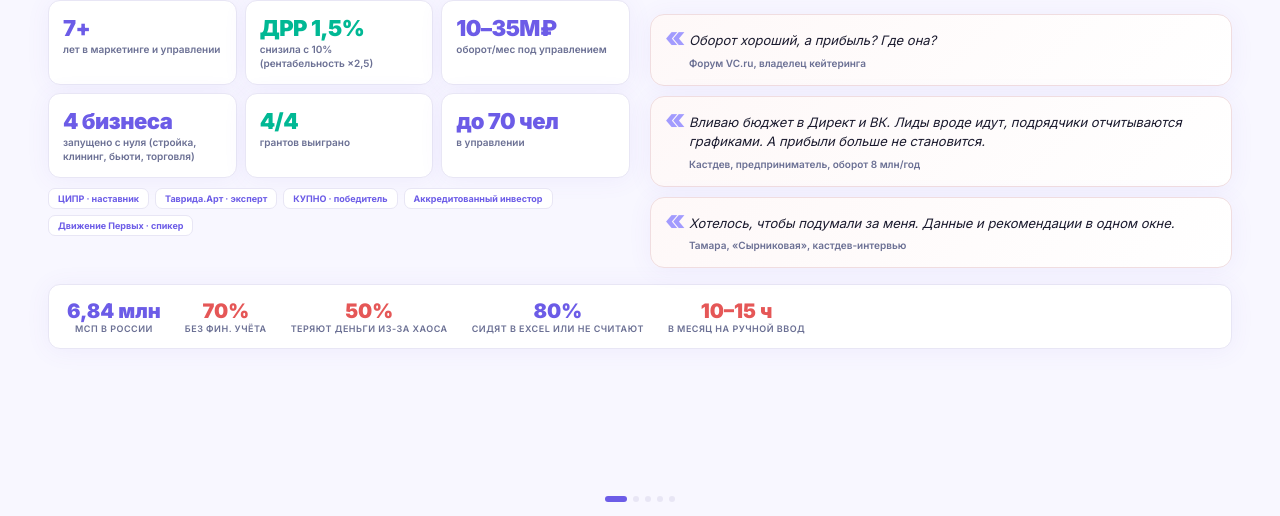
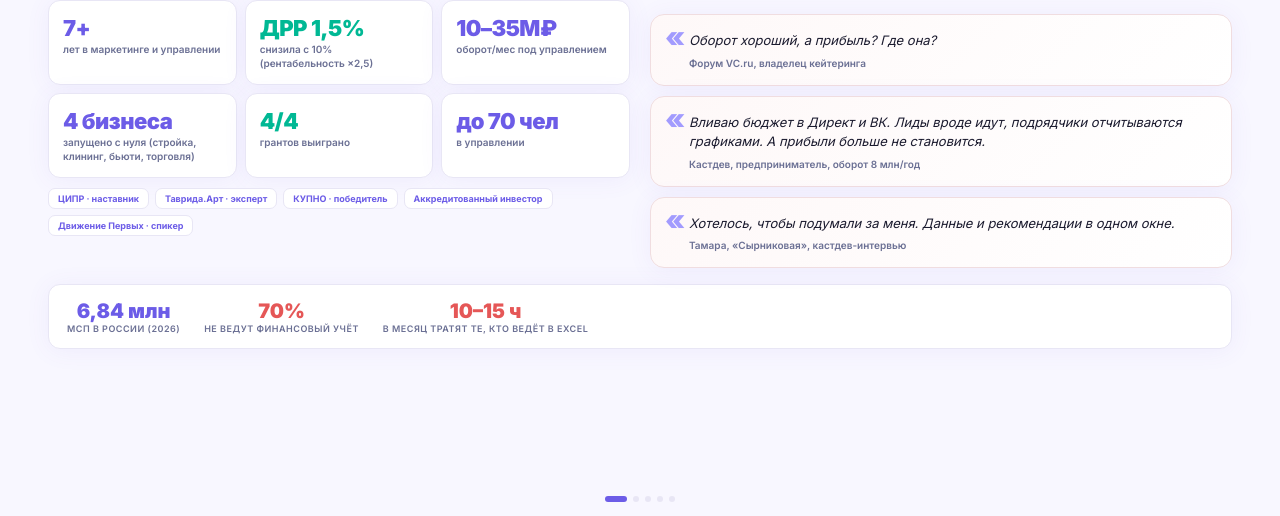
Before and after one commit to advisualpro/PitchSK, a plain HTML site: page index.html in a window 1280 px wide. Shown: the part 284-800 px from the top of the page. Drawn offline with Linux system fonts and the light colour scheme.

Commit message:
Update index.html

```diff
--- a/index.html
+++ b/index.html
@@ -22,8 +22,6 @@
   .big{font-size:38px;font-weight:900;line-height:1.1;letter-spacing:-1.8px;max-width:780px}
   .big .hl{background:linear-gradient(135deg,var(--accent),var(--green));-webkit-background-clip:text;-webkit-text-fill-color:transparent}
   .sub{font-size:16px;color:var(--muted);margin-top:12px;line-height:1.55;max-width:620px;font-weight:500}
-
-  /* Founder grid */
   .fg{display:grid;grid-template-columns:1fr 1fr;gap:20px;margin-top:16px}
   .f-facts{display:grid;grid-template-columns:1fr 1fr 1fr;gap:8px}
   .ff{background:var(--white);border:1.5px solid var(--border);border-radius:12px;padding:14px;box-shadow:var(--sh)}
@@ -32,8 +30,6 @@
   .ff .fl{font-size:10px;color:var(--muted);font-weight:600;margin-top:2px;line-height:1.35}
   .badges{display:flex;gap:6px;flex-wrap:wrap;margin-top:10px}
   .badge{background:var(--white);border:1px solid var(--border);border-radius:7px;padding:4px 9px;font-size:9px;font-weight:700;color:var(--accent)}
-
-  /* Quote cards */
   .quotes{display:grid;grid-template-columns:1fr 1fr;gap:10px;margin-top:14px}
   .q{background:var(--white);border:1.5px solid var(--border);border-radius:14px;padding:16px;box-shadow:var(--sh);position:relative}
   .q.wide{grid-column:1/-1}
@@ -42,15 +38,11 @@
   .q .src{font-size:10px;color:var(--muted);font-weight:600;margin-top:6px;padding-left:22px;font-style:normal}
   .q-red{border-color:#f0dde0;background:linear-gradient(135deg,#fef8f8,#fff)}
   .q-green{border-color:#c8ede2;background:linear-gradient(135deg,#f4fcf9,#fff)}
-
-  /* Stat strip */
   .strip{display:flex;gap:24px;margin-top:16px;padding:14px 18px;background:var(--white);border-radius:12px;border:1.5px solid var(--border);box-shadow:var(--sh)}
   .si{text-align:center}
   .si .sv{font-size:20px;font-weight:900;color:var(--accent)}
   .si .sv.g{color:var(--green)}.si .sv.r{color:var(--red)}
   .si .sl{font-size:9px;color:var(--muted);font-weight:600;text-transform:uppercase;letter-spacing:.5px}
-
-  /* Problem cards */
   .pg{display:grid;grid-template-columns:1fr 1fr;gap:10px;margin-top:14px}
   .pc{background:var(--white);border:1.5px solid var(--border);border-radius:14px;padding:16px;display:flex;gap:10px;align-items:flex-start;box-shadow:var(--sh)}
   .pc .ic{font-size:22px;flex-shrink:0;width:36px;height:36px;display:flex;align-items:center;justify-content:center;border-radius:9px;background:var(--rbg)}
@@ -59,29 +51,21 @@
   .gap-card{grid-column:1/-1;background:linear-gradient(90deg,var(--rbg),var(--ybg));border:1.5px solid #f0dde0;border-radius:12px;padding:14px 18px;display:flex;gap:10px;align-items:center}
   .gap-card p{font-size:12px;font-weight:600;line-height:1.45}
   .gap-card strong{color:var(--red)}
-
-  /* Pills */
   .pills{display:flex;gap:7px;flex-wrap:wrap;margin-top:14px}
   .pill{background:var(--white);border:1.5px solid var(--border);border-radius:10px;padding:10px 14px;display:flex;align-items:center;gap:7px;box-shadow:var(--sh)}
   .pill .pi{font-size:16px}
   .pill .pt{font-size:12px;font-weight:700}
   .pill .pd{font-size:10px;color:var(--muted);font-weight:500}
-
-  /* Mockup */
   .mock{background:var(--white);border:1.5px solid var(--border);border-radius:16px;padding:12px;margin-top:12px;display:flex;gap:8px;box-shadow:var(--sh)}
   .mw{flex:1;background:var(--bg);border:1px solid var(--border);border-radius:10px;padding:12px;text-align:center}
   .mw .mv{font-size:18px;font-weight:800}
   .mw .ml{font-size:9px;color:var(--muted);font-weight:600;margin-top:1px}
   .mw .bar{height:4px;border-radius:2px;background:var(--border);margin-top:6px;overflow:hidden}
   .mw .bar div{height:100%;border-radius:2px}
-
-  /* Flow */
   .flow{display:flex;align-items:center;gap:5px;margin-top:10px;flex-wrap:wrap}
   .fs{background:var(--white);border:1.5px solid var(--border);border-radius:8px;padding:6px 11px;font-size:10px;font-weight:700;box-shadow:var(--sh)}
   .fs.act{border-color:var(--green);background:var(--gbg);color:var(--green)}
   .farr{font-size:12px;color:var(--al);font-weight:800}
-
-  /* VS */
   .vs{display:grid;grid-template-columns:1fr 30px 1fr;gap:10px;align-items:center;margin-top:10px}
   .vb{background:var(--white);border-radius:14px;padding:16px;box-shadow:var(--sh);border:1.5px solid var(--border)}
   .vb.dim{opacity:.6}.vb.lit{border-color:var(--accent);background:linear-gradient(180deg,#f5f3ff,#fff)}
@@ -93,8 +77,6 @@
   .va{font-size:20px;font-weight:900;color:var(--al);text-align:center}
   .vf{display:flex;justify-content:space-between;padding:6px 0 0;margin-top:4px;border-top:2px solid var(--border);font-size:11px;font-weight:700}
   .vb.lit .vf{border-color:var(--accent)}.gv{color:var(--green)}
-
-  /* Funnel */
   .funnel{display:flex;gap:10px;margin-top:12px;align-items:flex-end}
   .fn{flex:1;background:var(--white);border-radius:14px;padding:16px;box-shadow:var(--sh);border:1.5px solid var(--border);text-align:center}
   .fn.act{border-color:var(--green);background:linear-gradient(180deg,var(--gbg),#fff)}
@@ -103,12 +85,9 @@
   .fn .fv{font-size:28px;font-weight:900;letter-spacing:-1.5px}
   .fn .fl{font-size:10px;color:var(--muted);font-weight:600;margin-top:2px;line-height:1.3}
   .fa2{font-size:16px;color:var(--border);align-self:center}
-
-  /* Dots */
   .dots{position:absolute;bottom:14px;left:50%;transform:translateX(-50%);display:flex;gap:6px;z-index:10}
   .dot{width:6px;height:6px;border-radius:50%;background:var(--border);transition:all .3s}
   .dot.on{background:var(--accent);width:22px;border-radius:3px}
-
   @media(max-width:1100px){
     .slide{padding:28px 24px}
     .big{font-size:30px}
@@ -144,7 +123,6 @@
   <div>
     <div class="sec">Екатерина Сивкова · Бизнес-архитектор</div>
     <div class="big">Я каждый день вижу, как бизнес <span class="hl">теряет деньги</span> из-за хаоса в цифрах</div>
-
     <div class="fg">
       <div>
         <div class="f-facts">
@@ -180,13 +158,10 @@
         </div>
       </div>
     </div>
-
     <div class="strip">
-      <div class="si"><div class="sv">6,84 млн</div><div class="sl">МСП в России</div></div>
-      <div class="si"><div class="sv r">70%</div><div class="sl">без фин. учёта</div></div>
-      <div class="si"><div class="sv r">50%</div><div class="sl">теряют деньги из-за хаоса</div></div>
-      <div class="si"><div class="sv">80%</div><div class="sl">сидят в Excel или не считают</div></div>
-      <div class="si"><div class="sv r">10–15 ч</div><div class="sl">в месяц на ручной ввод</div></div>
+      <div class="si"><div class="sv">6,84 млн</div><div class="sl">МСП в России (2026)</div></div>
+      <div class="si"><div class="sv r">70%</div><div class="sl">не ведут финансовый учёт</div></div>
+      <div class="si"><div class="sv r">10–15 ч</div><div class="sl">в месяц тратят те, кто ведёт в Excel</div></div>
     </div>
   </div>
 </div>
@@ -197,7 +172,6 @@
   <div class="tag">Проблема</div>
   <div>
     <div class="big">У предпринимателя всё разбросано. <span class="hl">Между этим — пропасть.</span></div>
-
     <div class="pg">
       <div class="pc">
         <div class="ic">📊</div>
@@ -232,7 +206,6 @@
         <p>ПланФакт считает только деньги. AmoCRM только сделки. <strong>Сквозной аналитики «реклама → клиент → сделка → прибыль» не существует. Между ними пропасть.</strong></p>
       </div>
     </div>
-
     <div class="quotes" style="margin-top:12px">
       <div class="q q-red">
         <p>Формулы постоянно слетают, искажение информации, не точность данных</p>
@@ -253,7 +226,6 @@
   <div>
     <div class="sec">Экосистема в одном окне</div>
     <div class="big">6 модулей. 42 инструмента. <span class="hl">Сквозная аналитика.</span></div>
-
     <div class="pills">
       <div class="pill"><div class="pi">💰</div><div><div class="pt">Финансы</div><div class="pd">P&L, прогноз, ДДС</div></div></div>
       <div class="pill"><div class="pi">📈</div><div><div class="pt">Маркетинг</div><div class="pd">ROI, LTV, когорты</div></div></div>
@@ -262,7 +234,6 @@
       <div class="pill"><div class="pi">🤝</div><div><div class="pt">Продажи</div><div class="pd">Воронка, сделки</div></div></div>
       <div class="pill"><div class="pi">📄</div><div><div class="pt">Право</div><div class="pd">Шаблоны, налоги</div></div></div>
     </div>
-
     <div class="mock">
       <div class="mw">
         <div class="ml">Выручка</div>
@@ -284,7 +255,6 @@
         <div style="font-size:11px;font-weight:700;color:var(--accent);line-height:1.4;text-align:left;margin-top:4px">«Реклама 89% при норме 10%. Отключите убыточные кампании. Экономия ~40 000 ₽/мес»</div>
       </div>
     </div>
-
     <div style="margin-top:10px">
       <div style="font-size:9px;font-weight:700;color:var(--accent);letter-spacing:2px;text-transform:uppercase;margin-bottom:4px">Сквозная связь</div>
       <div class="flow">
@@ -296,7 +266,6 @@
         <div class="fs act">Рекомендация ИИ</div>
       </div>
     </div>
-
     <div class="quotes" style="margin-top:10px">
       <div class="q q-green">
         <p>Живая финмодель с постоянным взаимодействием, чтобы понимать — выживет бизнес или нет</p>
```
